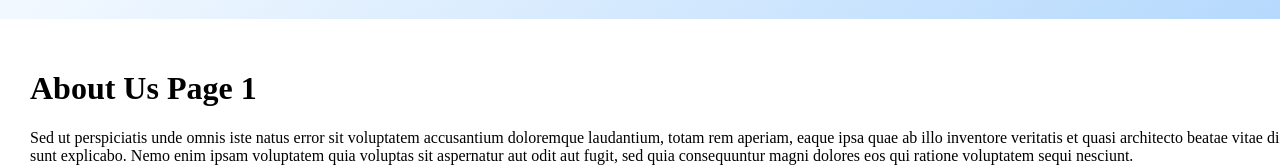
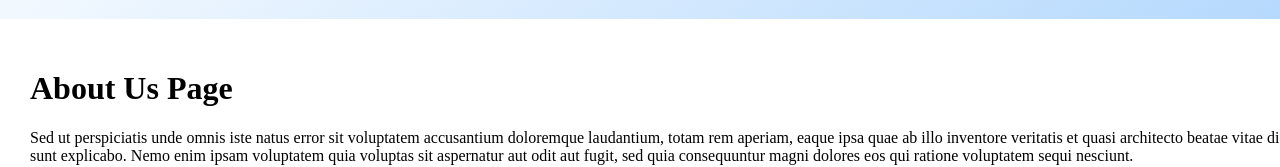
Before and after one commit to Razgrizsx/Events-App-Nextjs, a Next.js app: page /about in a window 1280 px wide. Shown: the part 181-348 px from the top of the page. Built offline with nearby package versions, Linux system fonts and the light colour scheme.

Commit message:
Update page.jsx

```diff
--- a/src/app/about/page.jsx
+++ b/src/app/about/page.jsx
@@ -3,7 +3,7 @@ import '../general.sass'
 export default function About(){
     return (
         <div>
-            <h1>About Us Page 1</h1>
+            <h1>About Us Page</h1>
             <p>Sed ut perspiciatis unde omnis iste natus error sit voluptatem accusantium doloremque laudantium, totam rem aperiam, eaque ipsa quae ab illo inventore veritatis et quasi architecto beatae vitae dicta sunt explicabo. Nemo enim ipsam voluptatem quia voluptas sit aspernatur aut odit aut fugit, sed quia consequuntur magni dolores eos qui ratione voluptatem sequi nesciunt.</p>
             <h3>De Finibus Bonorum et Malorum</h3>
             <p>Sed ut perspiciatis unde omnis iste natus error sit voluptatem accusantium doloremque laudantium, totam rem aperiam, eaque ipsa quae ab illo inventore veritatis et quasi architecto beatae vitae dicta sunt explicabo. Nemo enim ipsam voluptatem quia voluptas sit aspernatur aut odit aut fugit, sed quia consequuntur magni dolores eos qui ratione voluptatem sequi nesciunt. Neque porro quisquam est, qui dolorem ipsum quia dolor sit amet, consectetur, adipisci velit, sed quia non numquam eius modi tempora incidunt ut labore et dolore magnam aliquam quaerat voluptatem.</p>
```
